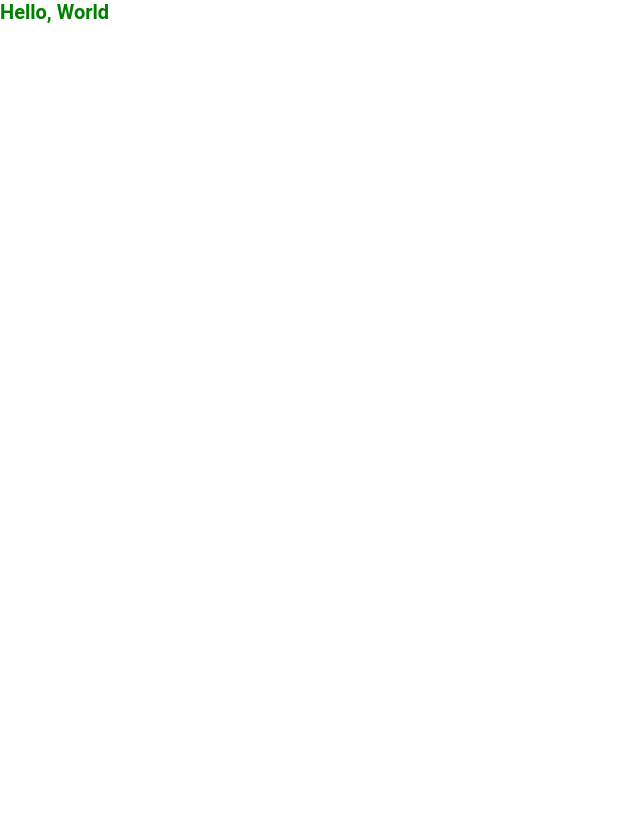
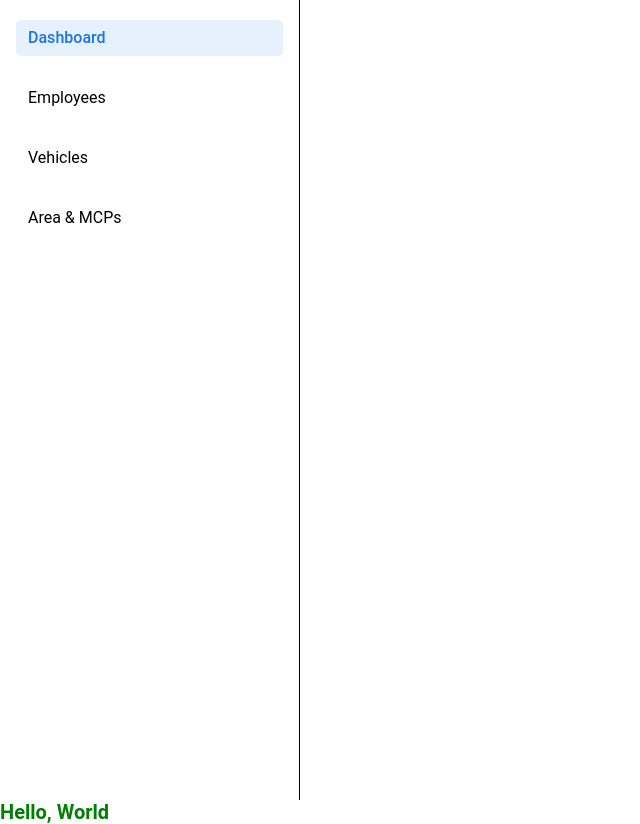
Before and after one commit to datdev2409/SE221_UWC2.0, a React (Create React App) app in the folder src/client/: page / in a window 1280 px wide. Shown: the whole page, without its empty margins (0-640 px from the left). Before the commit the page ends 800 px from the top, so only its background shows below. Built offline with nearby package versions, Linux system fonts and the light colour scheme.

Commit message:
add sidebar

```diff
--- a/src/client/package.json
+++ b/src/client/package.json
@@ -7,9 +7,11 @@
     "@testing-library/react": "^13.4.0",
     "@testing-library/user-event": "^13.5.0",
     "bootstrap": "^5.2.3",
+    "clsx": "^1.2.1",
     "react": "^18.2.0",
     "react-bootstrap": "^2.6.0",
     "react-dom": "^18.2.0",
+    "react-router-dom": "^6.4.3",
     "react-scripts": "5.0.1",
     "web-vitals": "^2.1.4"
   },
--- a/src/client/src/components/GlobalStyles/GlobalStyles.css
+++ b/src/client/src/components/GlobalStyles/GlobalStyles.css
@@ -1,3 +1,10 @@
+:root {
+  --text: #000;
+  --gray: #f4f4f4;
+  --primary: #1A73E8;
+  --primary-light: rgba(26, 115, 232, 10%);
+}
+
 * {
   margin: 0;
   padding: 0;
--- /dev/null
+++ b/src/client/src/components/NavItem/NavItem.module.css
@@ -0,0 +1,24 @@
+.navItem {
+  display: flex;
+  gap: 12px;
+
+  padding: 6px 12px;
+  border-radius: 5px;
+
+  font-size: 1.6rem;
+  font-weight: 400;
+  line-height: 2.4rem;
+  text-decoration: none;
+
+  color: var(--text);
+}
+
+.navItem:hover {
+  background-color: var(--gray);
+}
+
+.active {
+  font-weight: 500;
+  color: var(--primary);
+  background-color: var(--primary-light);
+}
--- /dev/null
+++ b/src/client/src/components/NavItem/index.js
@@ -0,0 +1,18 @@
+import clsx from 'clsx'
+import { Link, useLocation } from "react-router-dom"
+import styles from "./NavItem.module.css"
+
+function NavItem({ text, path }) {
+  const location = useLocation()
+  const classes = clsx(styles.navItem, {
+    [styles.active]: location.pathname === path
+  })
+
+  return (
+    <Link className={classes} to={path}>
+      {text}
+    </Link>
+  )
+}
+
+export default NavItem
--- /dev/null
+++ b/src/client/src/components/Sidebar/Sidebar.module.css
@@ -0,0 +1,11 @@
+.sidebar {
+  display: flex;
+  flex-direction: column;
+  gap: 24px;
+
+  width: 300px;
+  height: 100vh;
+
+  padding: 20px 16px;
+  border-right: 1px solid black;
+}
--- /dev/null
+++ b/src/client/src/components/Sidebar/index.jsx
@@ -0,0 +1,15 @@
+import NavItem from '../NavItem'
+import styles from "./Sidebar.module.css"
+
+function Sidebar() {
+  return (
+    <div className={styles.sidebar}>
+      <NavItem text="Dashboard" path="/" />
+      <NavItem text="Employees" path="/employee" />
+      <NavItem text="Vehicles" path="/vehicle" />
+      <NavItem text="Area & MCPs" path="/area" />
+    </div>
+  )
+}
+
+export default Sidebar
--- a/src/client/src/index.js
+++ b/src/client/src/index.js
@@ -1,13 +1,44 @@
-import React from 'react';
-import ReactDOM from 'react-dom/client';
-import App from './App';
-import GlobalStyles from './components/GlobalStyles';
+import React from "react"
+import ReactDOM from "react-dom/client"
+import {
+  createBrowserRouter as createRouter,
+  RouterProvider
+} from "react-router-dom"
 
-const root = ReactDOM.createRoot(document.getElementById('root'));
+import App from './App'
+import GlobalStyles from "./components/GlobalStyles"
+import DefaultLayout from "./layouts/DefaultLayout"
+
+const router = createRouter([
+  {
+    path: "/",
+    element: <DefaultLayout />,
+    children: [
+      {
+        path: "/",
+        element: <App />
+      },
+      {
+        path: "/employee",
+        element: <App />
+      },
+      {
+        path: "/vehicle",
+        element: <App />
+      },
+      {
+        path: "/area",
+        element: <App />
+      },
+    ]
+  }
+])
+
+const root = ReactDOM.createRoot(document.getElementById("root"))
 root.render(
   <React.StrictMode>
     <GlobalStyles>
-      <App />
+      <RouterProvider router={router} />
     </GlobalStyles>
   </React.StrictMode>
-);
+)
--- /dev/null
+++ b/src/client/src/layouts/DefaultLayout.jsx
@@ -0,0 +1,15 @@
+import { Outlet } from "react-router-dom"
+import Sidebar from '../components/Sidebar'
+
+function DefaultLayout() {
+  return (
+    <div>
+      <Sidebar />
+      <div className="content">
+        <Outlet />
+      </div>
+    </div>
+  )
+}
+
+export default DefaultLayout
```
Also changed, not shown: src/client/src/pages/Home/index.js (added, +9 -0 lines), src/client/src/pages/TaskManagement/index.js (added, +9 -0 lines), 1 other file (tests, documents, lock files or other folders).
